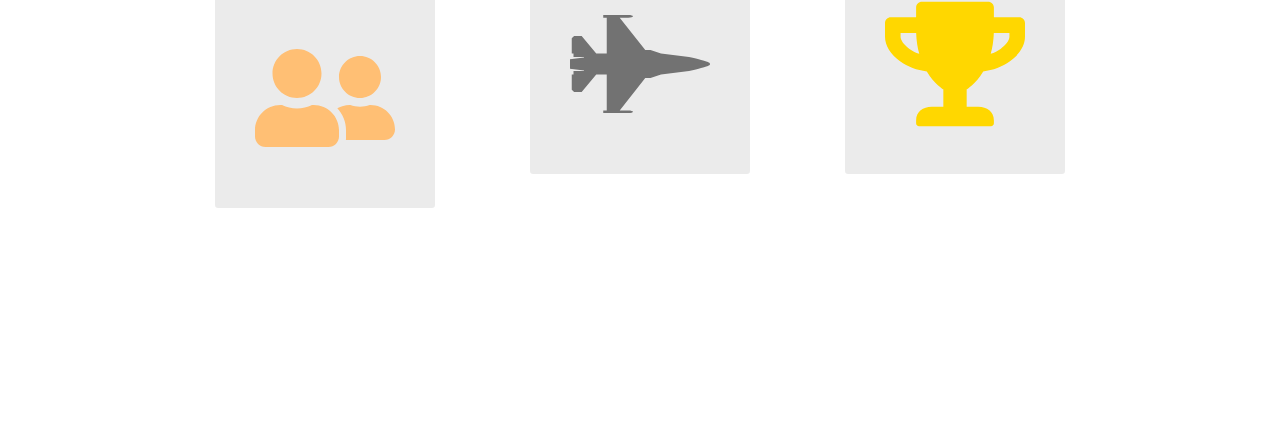
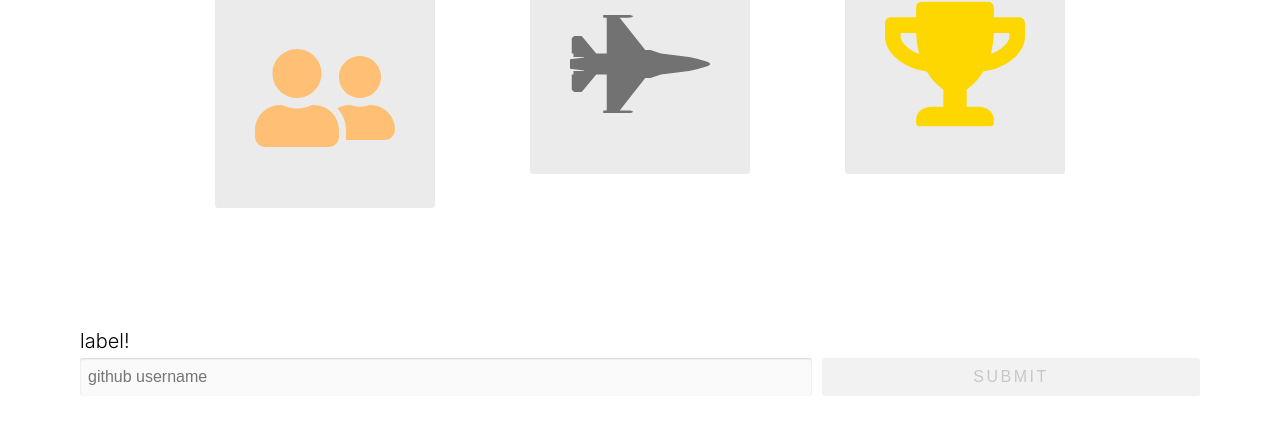
Before and after one commit to hectorcoronado/tmg-github-battle-2, a React app: page / in a window 1280 px wide. Shown: the part 312-746 px from the top of the page. Built offline with nearby package versions, Linux system fonts and the light colour scheme.

Commit message:
scaffolds & styles PlayerInput component

```diff
--- a/app/components/Battle.js
+++ b/app/components/Battle.js
@@ -1,12 +1,17 @@
 import React from 'react'
 
 import Instructions from './Instructions'
+import PlayerInput from './PlayerInput'
 
 export default class Battle extends React.Component {
     render () {
         return (
             <>
                 <Instructions />
+                <PlayerInput
+                    label='label!'
+                    onSubmit={(value) => console.log('value:', value) }
+                />
             </>
         )
     }
--- /dev/null
+++ b/app/components/PlayerInput.js
@@ -0,0 +1,60 @@
+import React from 'react'
+import PropTypes from 'prop-types'
+
+export default class PlayerInput extends React.Component {
+    constructor(props) {
+        super(props)
+
+        this.state = {
+            username: ''
+        }
+
+        this.handleChange = this.handleChange.bind(this)
+        this.handleSubmit = this.handleSubmit.bind(this)
+    }
+
+    handleChange (e) {
+        this.setState({
+            username: e.target.value
+        })
+    }
+
+    handleSubmit (e) {
+        e.preventDefault()
+
+        this.props.onSubmit(this.state.username)
+    }
+
+    render () {
+        return (
+            <form className='column player' onSubmit={this.handleSubmit}>
+                <label className='player-label' htmlFor='username'>
+                    {this.props.label}
+                </label>
+                <div className='row player-inputs'>
+                    <input
+                        autoComplete='off'
+                        className='input-light'
+                        id='username'
+                        onChange={this.handleChange}
+                        placeholder='github username'
+                        type='text'
+                        value={this.state.username}
+                    />
+                    <button
+                        className='btn dark-btn'
+                        disabled={!this.state.username}
+                        type='submit'
+                    >
+                        Submit
+                    </button>
+                </div>
+            </form>
+        )
+    }
+}
+
+PlayerInput.propTypes = {
+    label: PropTypes.string.isRequired,
+    onSubmit: PropTypes.func.isRequired
+}
--- a/app/index.css
+++ b/app/index.css
@@ -152,3 +152,67 @@ li {
     border-radius: .3rem;
     padding: 4rem;
 }
+
+.column {
+    display: flex;
+    flex-direction: column;
+}
+
+.player {
+    flex: 1;
+    margin: 0 2rem;
+    padding: 1rem;
+}
+
+.player-label {
+    font-size: 2rem;
+    font-weight: 300;
+    margin: .5rem 0;
+}
+
+.row {
+    display: flex;
+    flex-direction: row;
+}
+
+.player-inputs input {
+    border: none;
+    border-radius: .3rem;
+    box-shadow: inset 0 .1rem .2rem rgba(0, 0, 0, 0.15);
+    flex: 2;
+    font-size: 1.6rem;
+    padding: .8rem;
+}
+
+.player-inputs .input-light {
+    background: rgba(0, 0, 0, 0.02);
+}
+
+.player-inputs button {
+    flex: 1;
+    margin-left: 1rem;
+}
+
+.btn {
+    align-items: center;
+    border: none;
+    border-radius: .3rem;
+    cursor: pointer;
+    display: flex;
+    font-size: 1.6em;
+    justify-content: center;
+    letter-spacing: .25rem;
+    padding: 1rem;
+    text-decoration: none;
+    text-transform: uppercase;
+}
+
+.dark-btn {
+    background: #141414;
+    color: #e6e6e6;
+}
+
+.dark-btn:disabled {
+    background: #f2f2f2;
+    color: #c7c7c7;
+}
```
